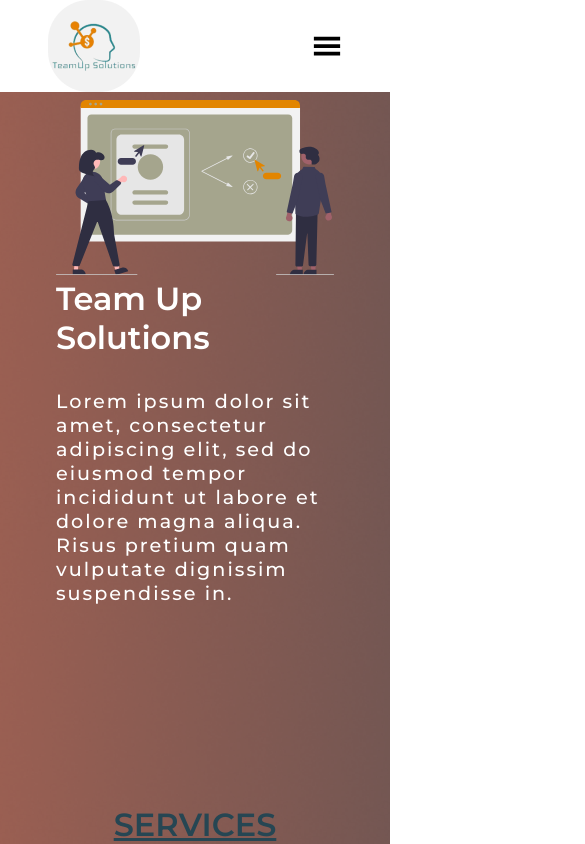
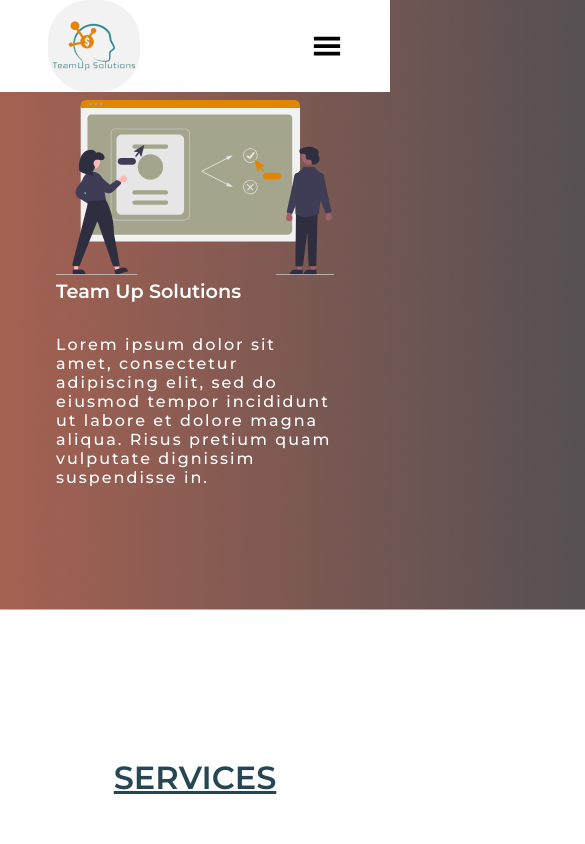
Before and after one commit to ugogalliano/TeamUp, a React (Create React App) app: page / in a window 390 px wide. Shown: the top 844 px of the page, 585 px wide, since content can reach past the window. Built offline with nearby package versions, Linux system fonts and the light colour scheme.

Commit message:
Edit Responsivew

```diff
--- a/src/App.js
+++ b/src/App.js
@@ -14,6 +14,7 @@ import background from "./assets/Rectangle1.png";
 function App() {
   return (
     <main className={classes.app_container}>
+      <div className={classes.app_banner}>
       <img
         src={background}
         alt="backgound"
@@ -21,6 +22,9 @@ function App() {
       />
       <Header />
       <Banner />
+
+      </div>
+
 
       <div className={classes.app_section_container}>
         {/** SERVICES SECTION*/}
--- a/src/App.module.scss
+++ b/src/App.module.scss
@@ -5,18 +5,19 @@
   margin: 0 auto;
 }
 
+.app_banner{
+  width: 100%;
+  position: relative;
+}
+
 .app_background {
-  position: absolute;
-  top: 0;
-  z-index: -10;
   margin: auto;
   object-fit: cover;
+  z-index: -10;
 
-  @include md {
-    width: 100vw;
-    height: 100%;
-    left: 0;
-    top: 92px;
+  @include md{
+    position: relative;
+    left: -500px;
   }
 }
 
--- a/src/components/Banner/Banner.module.scss
+++ b/src/components/Banner/Banner.module.scss
@@ -3,6 +3,9 @@
 .banner {
   width: 100%;
   padding: 0 $spacing-lg;
+  position: absolute;
+  top: 92px;
+  z-index: 20;
 }
 
 .banner__container {
@@ -11,6 +14,7 @@
   justify-content: center;
   flex-direction: row;
   padding:8px;
+
   @include md {
     flex-direction: column;
   }
@@ -19,6 +23,14 @@
 .banner__img {
   flex: 1;
   object-fit: contain;
+
+  @include md{
+    img{
+      max-width: 100vw;
+      overflow-x: hidden;
+
+    }
+  }
 }
 
 .banner__content {
@@ -27,6 +39,8 @@
   justify-content: center;
   align-items: center;
   flex-direction: column;
+
+
 }
 
 .banner__title {
@@ -37,7 +51,9 @@
   color: white;
   font-weight: 600;
 
-
+  @include md {
+    font-size:  $font_large;
+  }
 }
 
 .banner__subtitle {
@@ -48,4 +64,8 @@
   font-size: $font_large;
   color: white;
   font-weight: 500;
+
+  @include md {
+    font-size:  $font_regular;
+  }
 }
--- a/src/components/Header/Header.module.scss
+++ b/src/components/Header/Header.module.scss
@@ -3,7 +3,15 @@
 .header {
   width: 100%;
   padding: 0 $spacing-lg;
+  position: absolute;
+  top: 0;
+  left: 0;
+
+  @include md {
+    background-color: white;
+  }
 }
+
 
 .header__desktop {
   display: flex;
--- a/src/styles/index.scss
+++ b/src/styles/index.scss
@@ -4,7 +4,6 @@
     margin:0;
     padding:0;
     box-sizing: border-box;
-    overflow-x: hidden;
 }
 
 ::-webkit-progress-bar{
```
